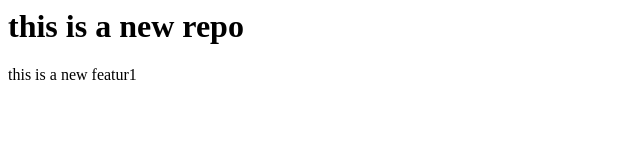
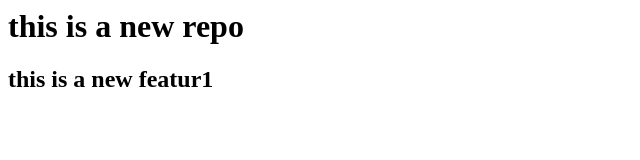
Before and after one commit to Rizwan-91/localRepo, a plain HTML site: page index.html in a window 1280 px wide. Shown: the whole page, without its empty margins (0-640 px from the left). Drawn offline with Linux system fonts and the light colour scheme.

Commit message:
add new featur1

```diff
--- a/index.html
+++ b/index.html
@@ -1,2 +1,2 @@
 <h1>this is a new repo</h1>
-<p>this is a new featur1</p>
+<h2>this is a new featur1</h2>
```
